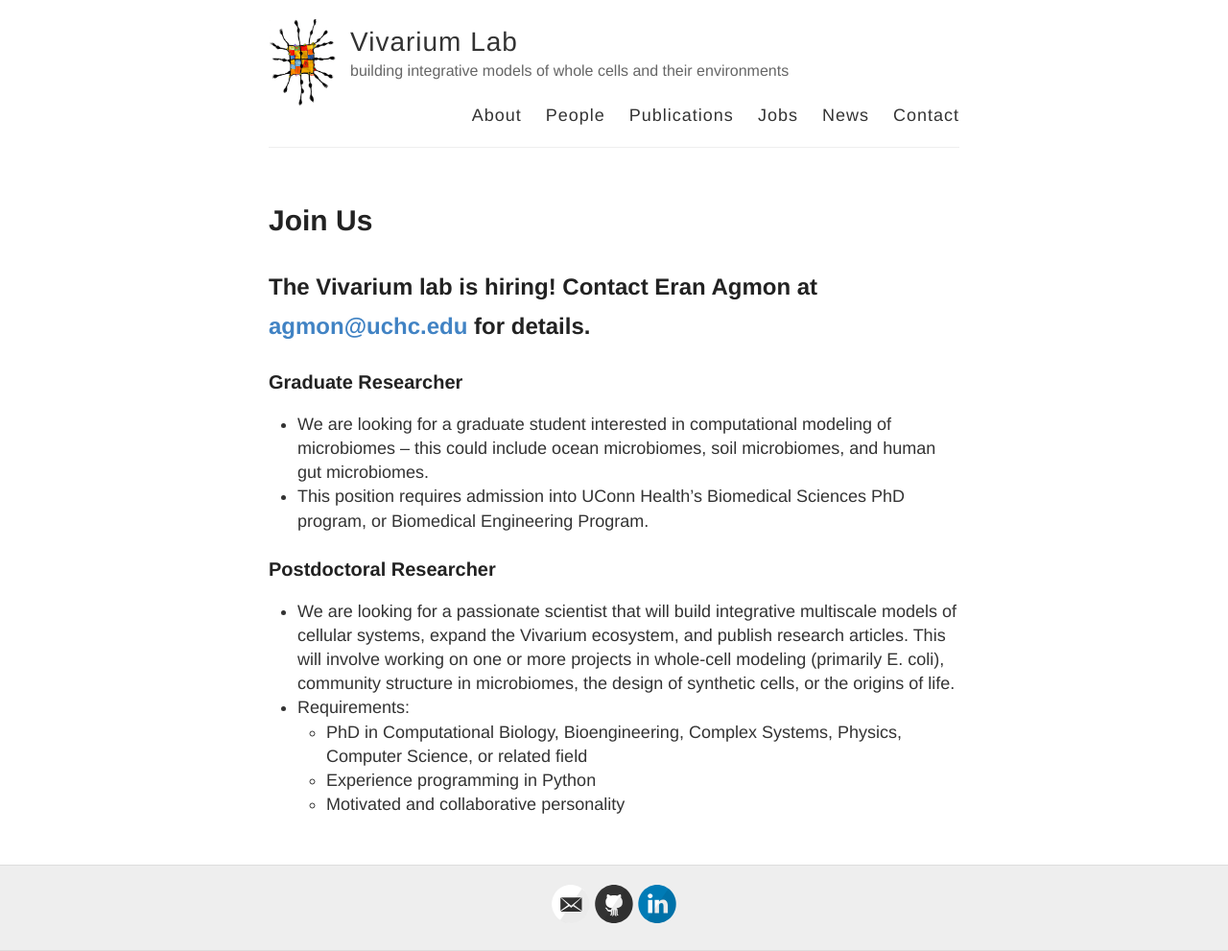
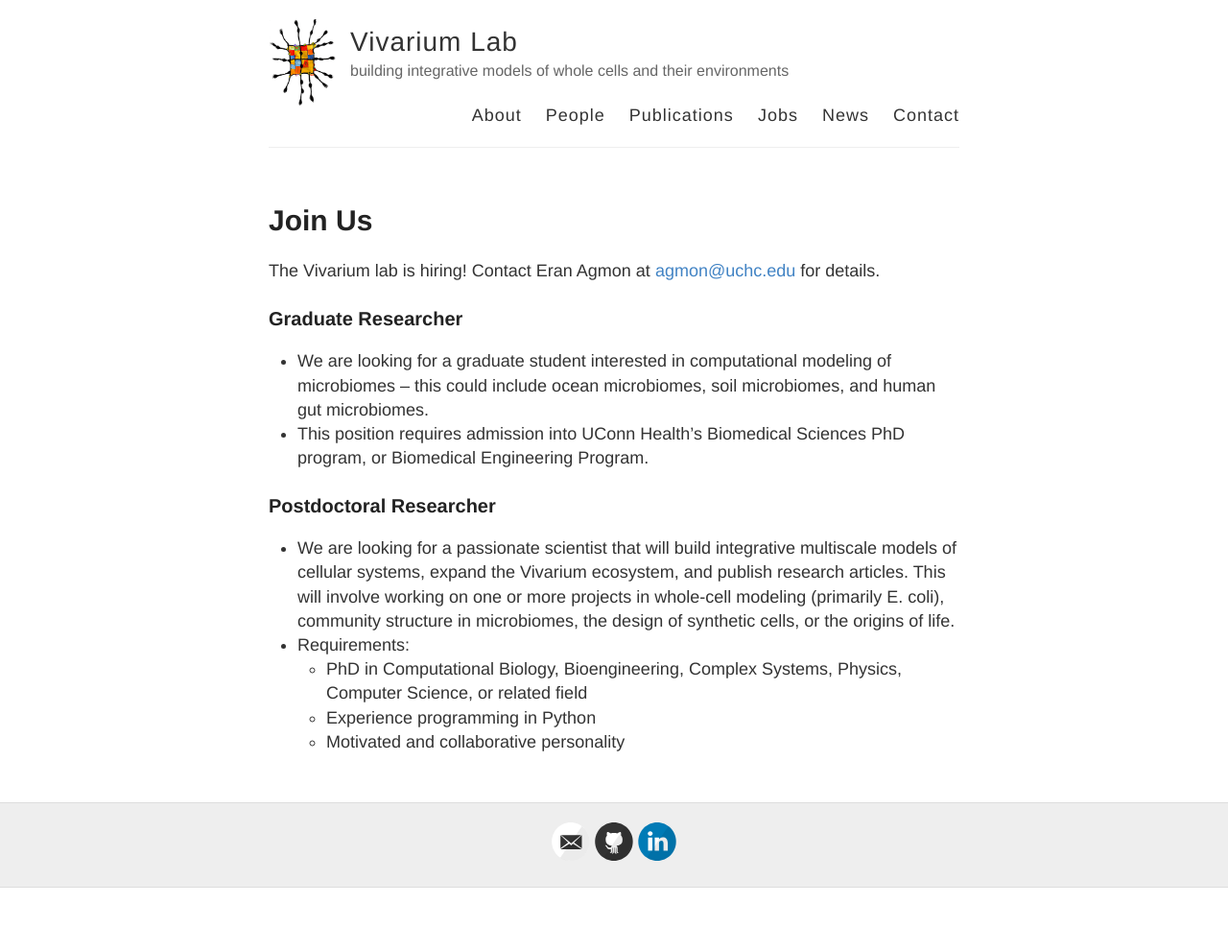
Before and after one commit to eagmon/eagmon.github.io, a Jekyll site: the page built from jobs.md, in a window 1280 px wide. Shown: the whole page at 96% size. Built offline with Jekyll 4.4.1, drawn with Linux system fonts in a browser that asks for light colours; after the commit the page ends 925 px from its top, so only the background shows below that.

Commit message:
jobs page

```diff
--- a/jobs.md
+++ b/jobs.md
@@ -4,7 +4,7 @@
 permalink: /jobs/
 ---
 
-## The Vivarium lab is hiring! Contact Eran Agmon at [agmon@uchc.edu](mailto:agmon@uchc.edu) for details.
+The Vivarium lab is hiring! Contact Eran Agmon at [agmon@uchc.edu](mailto:agmon@uchc.edu) for details.
 
 ### Graduate Researcher
 - We are looking for a graduate student interested in computational modeling of microbiomes -- this could include ocean
```
